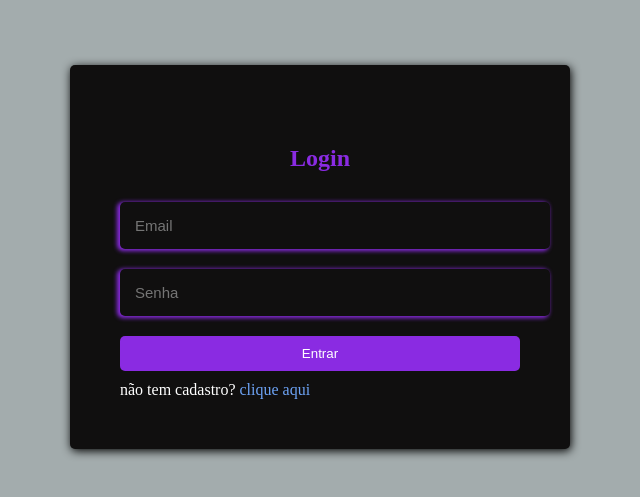
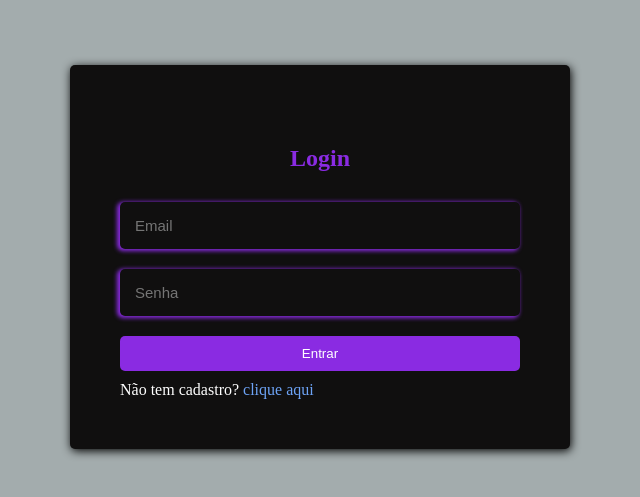
Before and after one commit to ArnaldWeslen05/GestorFinanceiro, a React (Create React App) app in the folder front/: page / in a window 1280 px wide. Shown: the part 143-640 px from the top of the page, without its empty margins (320-960 px from the left). Built offline with nearby package versions, Linux system fonts and the light colour scheme.

Commit message:
style(front): centralização do login e cadastro

```diff
--- a/front/src/login/Cadastro.js
+++ b/front/src/login/Cadastro.js
@@ -46,10 +46,10 @@ const Cadastro = () => {
             {!mostarLogin && (
             <form className="form" onSubmit={handleSubmit}>
                 <h2>Cadastro</h2>
-                <input  type="text" placeholder="Nome" value={nome} onChange={handleNomeChange} required />
-                <input  type="email" placeholder="Email" value={email} onChange={handleEmailChange} required />
-                <input  type="password" placeholder="Senha" value={senha} onChange={handleSenhaChange} required />
-                <button type="submit">Cadastrar</button>
+                <div className="login"><input type="text" placeholder="Nome" value={nome} onChange={handleNomeChange} required /></div>
+                <div className="login"><input type="email" placeholder="Email" value={email} onChange={handleEmailChange} required /></div>
+                <div className="login"><input type="password" placeholder="Senha" value={senha} onChange={handleSenhaChange} required /></div>
+                <div className="login"><button type="submit">Cadastrar</button></div>
                 <p onClick={toogleLogin}>Já tem Cadastro? <span>clique aqui</span></p>
             </form>
             )}
--- a/front/src/login/Login.css
+++ b/front/src/login/Login.css
@@ -20,7 +20,9 @@
     padding: 30px;
     font-style: bold italic;
   }
-
+  .login{
+    display: flex;
+  }
    form input {
     padding: 15px;
     margin-bottom: 20px;
--- a/front/src/login/Login.js
+++ b/front/src/login/Login.js
@@ -32,10 +32,10 @@ const Login = ({ onLogin }) => {
          {!cadastrar && (
             <form className="form">
                <h2>Login</h2>
-               <input type="email" placeholder="Email" value={email} onChange={(e) => setEmail(e.target.value)} required/>
-               <input type="password" placeholder="Senha" value={senha} onChange={(e) => setSenha(e.target.value)} required/>
-               <button type="button" onClick={handleLogin}>Entrar</button>
-               <p onClick={toggleCadastrar}>não tem cadastro?<span> clique aqui</span></p>
+               <div className='login'><input type="email" placeholder="Email" value={email} onChange={(e) => setEmail(e.target.value)} required/></div>
+               <div className='login'> <input type="password" placeholder="Senha" value={senha} onChange={(e) => setSenha(e.target.value)} required/></div>
+               <div className='login'> <button type="button" onClick={handleLogin}>Entrar</button> </div>
+               <p onClick={toggleCadastrar}>Não tem cadastro?<span> clique aqui</span></p>
             </form>
          )}
          {cadastrar && <Cadastro />}
```
